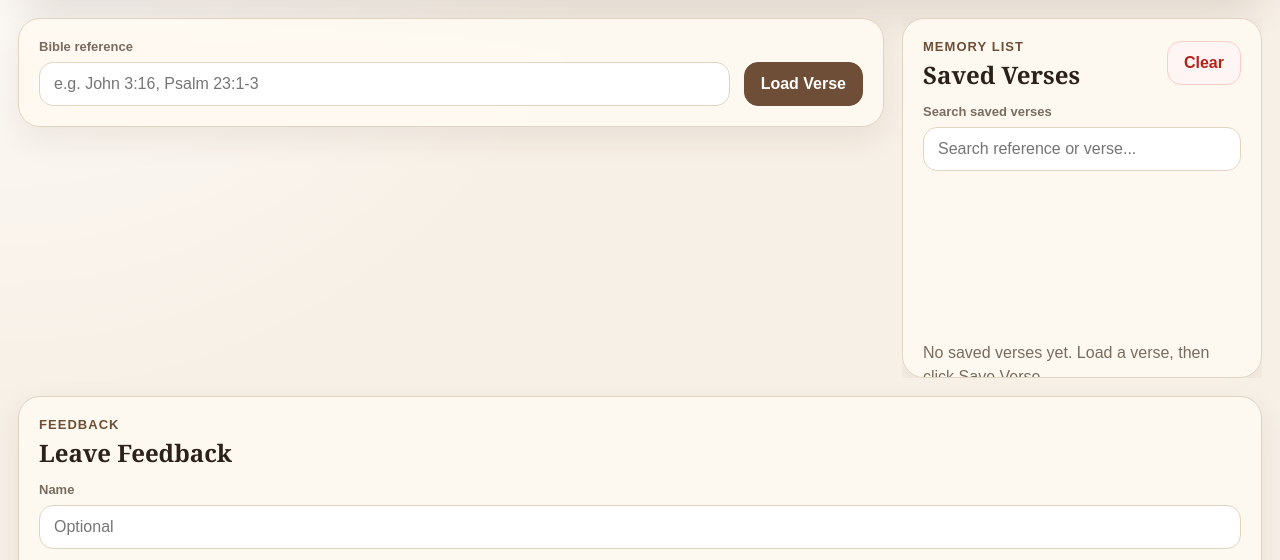
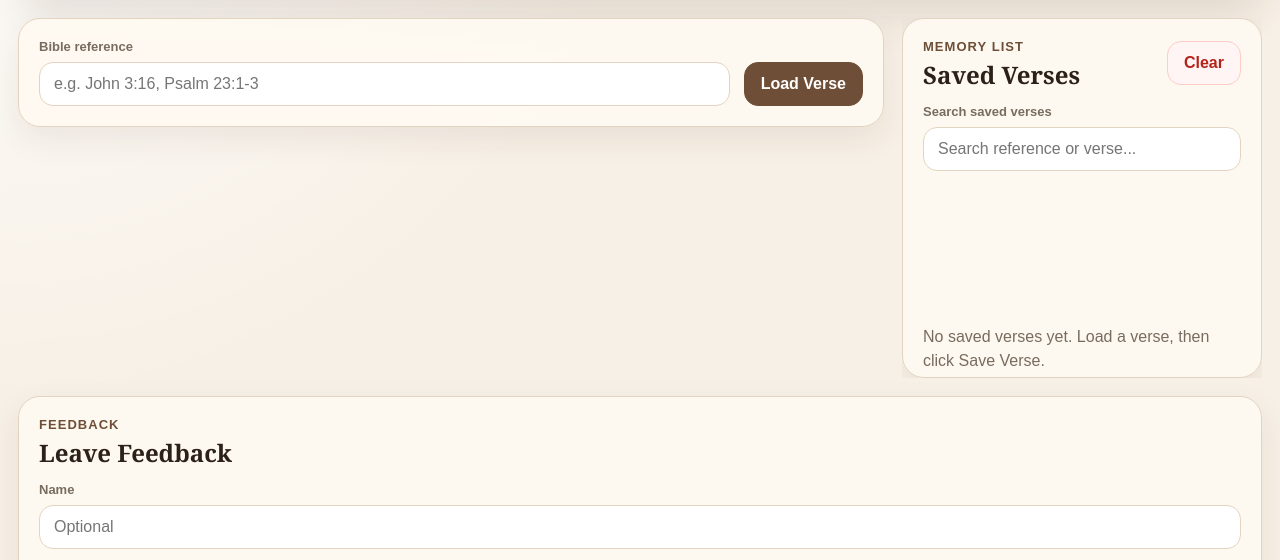
Before and after one commit to Dobryng/Bible-Memory-Helper, a website: page public/index.html in a window 1280 px wide. Shown: the part 237-797 px from the top of the page. Drawn offline with Linux system fonts and the light colour scheme; no server answers.

Commit message:
Memory Verse Helper Updated

```diff
--- a/public/styles.css
+++ b/public/styles.css
@@ -606,6 +606,7 @@ button:disabled { opacity: .55; cursor: not-allowed; }
   overflow-y: auto;
   overflow-x: hidden;
   padding-right: 4px;
+  align-content: start;
 }
 
 .saved-item {
@@ -656,6 +657,8 @@ button:disabled { opacity: .55; cursor: not-allowed; }
   color: var(--muted);
   font-family: Arial, Helvetica, sans-serif;
   line-height: 1.5;
+  margin: 0;
+  align-self: start;
 }
 
 .feedback-card {
```
